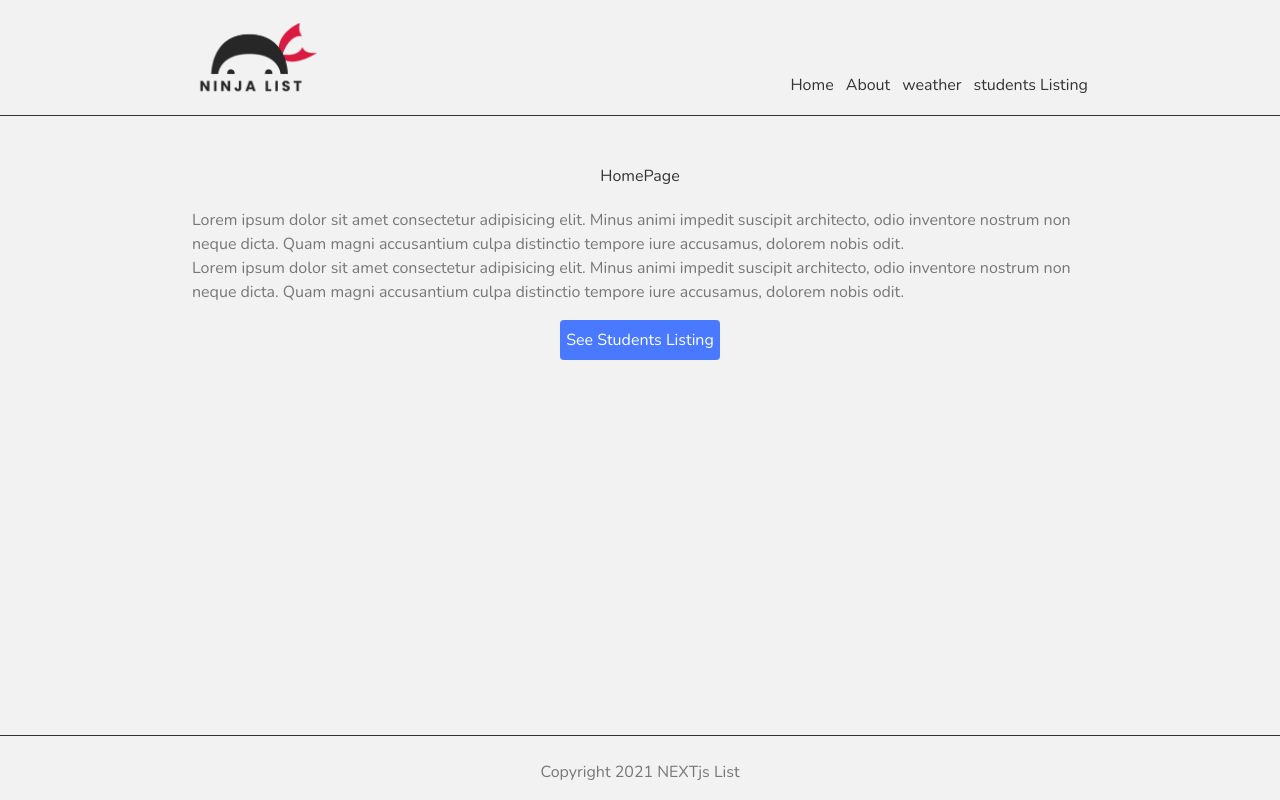
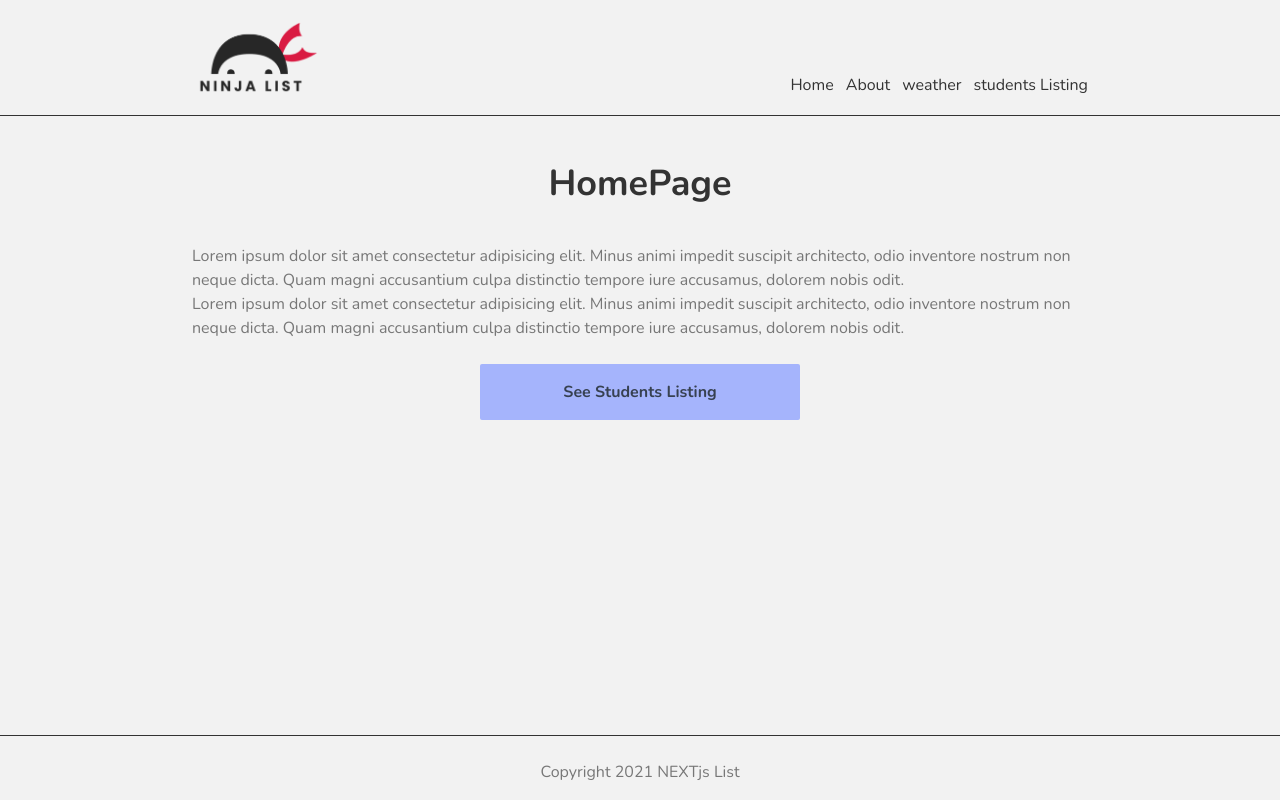
Before and after one commit to GeorginaShall/nextJS-training, a Next.js app: page / in a window 1280 px wide. Built offline with nearby package versions, Linux system fonts and the light colour scheme.

Commit message:
weatherr

```diff
--- a/pages/about.js
+++ b/pages/about.js
@@ -10,7 +10,7 @@ const about = () => {
             </Head>
 
                 <div>
-                <h1 className="text-titlesdark pb-5 text-center">About</h1>
+                <h1 className="text-titlesdark font-raleway text-5xl font-extrabold mb-10 sm:text-4xl text-center">About</h1>
                     <p className="text-textgray ">Lorem ipsum dolor sit amet consectetur adipisicing elit. Minus animi impedit suscipit architecto, odio inventore nostrum non neque dicta. Quam magni accusantium culpa distinctio tempore iure accusamus, dolorem nobis odit.</p>
                     <p className="text-textgray ">Lorem ipsum dolor sit amet consectetur adipisicing elit. Minus animi impedit suscipit architecto, odio inventore nostrum non neque dicta. Quam magni accusantium culpa distinctio tempore iure accusamus, dolorem nobis odit.</p>
 
--- a/pages/index.js
+++ b/pages/index.js
@@ -19,10 +19,10 @@ export default function Home() {
 
       <div>
 
-      <h1 className="text-titlesdark pb-5 text-center">HomePage</h1>
+      <h1 className="text-titlesdark font-raleway text-5xl font-extrabold mb-10 sm:text-4xl text-center">HomePage</h1>
         <p className="text-textgray ">Lorem ipsum dolor sit amet consectetur adipisicing elit. Minus animi impedit suscipit architecto, odio inventore nostrum non neque dicta. Quam magni accusantium culpa distinctio tempore iure accusamus, dolorem nobis odit.</p>
         <p className="text-textgray ">Lorem ipsum dolor sit amet consectetur adipisicing elit. Minus animi impedit suscipit architecto, odio inventore nostrum non neque dicta. Quam magni accusantium culpa distinctio tempore iure accusamus, dolorem nobis odit.</p>
-      <Link href="/students/" className="block w-40 py-2 my-4 mx-auto rounded bg-blue text-white text-center">See Students Listing</Link>
+      <Link href="/students/" className="block w-80 mx-auto outline-none border-none font-bold font-raleway px-12 py-4 mt-6 rounded-sm bg-indigo-300 text-gray-700 transition duration-300 hover:bg-indigo-600 hover:text-white text-center">See Students Listing</Link>
 
 
       </div>
--- a/pages/weather.js
+++ b/pages/weather.js
@@ -67,7 +67,7 @@ const weather = () => {
             <meta name="keywords" content="items"/>
         </Head>
 
-        <div className="flex justify-center items-center h-screen flex-col">
+        <div className="flex justify-center items-center flex-col">
 			<div>
 				<h2 className="font-raleway text-5xl font-extrabold mb-10 sm:text-4xl">
 					Weather App
```
